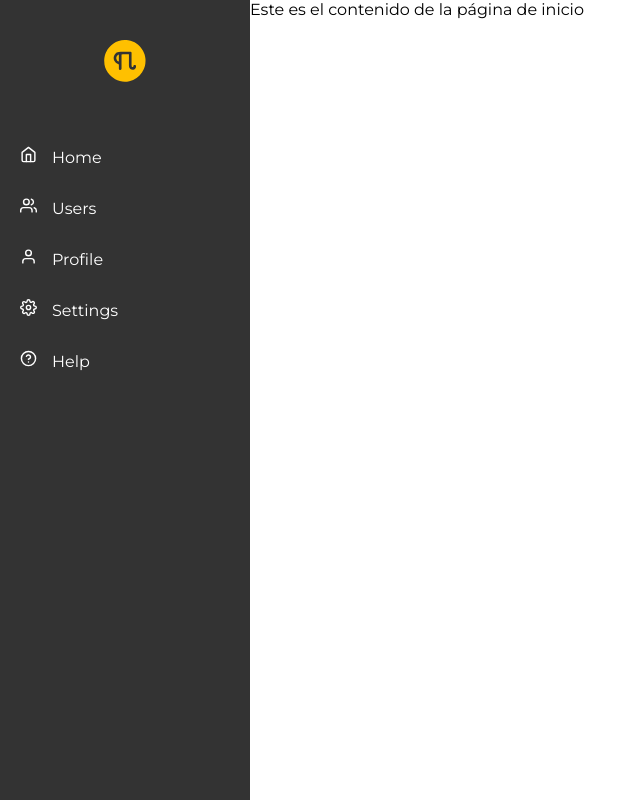
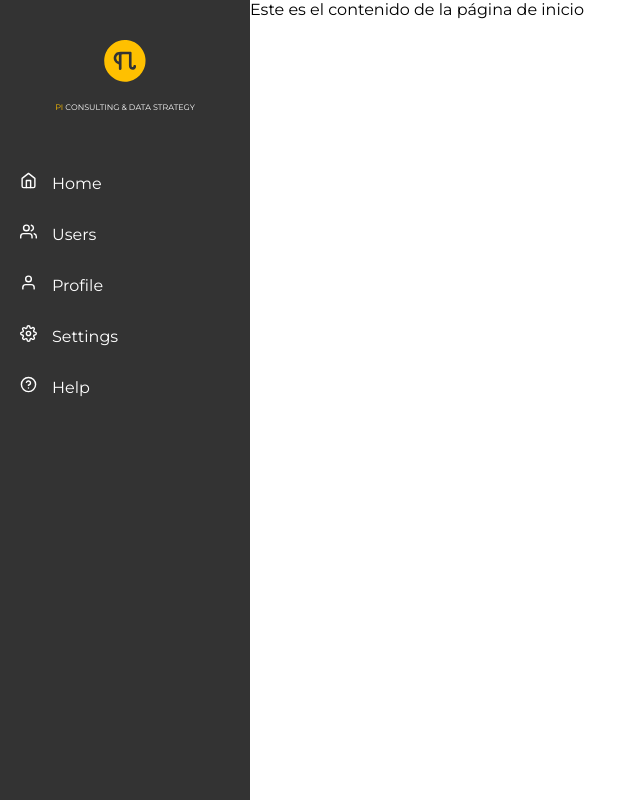
Before and after one commit to famicucci/pi-boilerplate, a Next.js app: page /home in a window 1280 px wide. Shown: the whole page, without its empty margins (0-640 px from the left). Built offline with nearby package versions, Linux system fonts and the light colour scheme.

Commit message:
Add logo text in menu

```diff
--- /dev/null
+++ b/app/home/components/Menu/LogoText.tsx
@@ -0,0 +1,10 @@
+import * as React from 'react';
+import styles from '../../styles/logoMini.module.css';
+
+export default function LogoText() {
+	return (
+		<span className={styles.text}>
+			<span className={styles.short}>Pi</span> Consulting & Data Strategy
+		</span>
+	);
+}
--- a/app/home/components/Menu/Menu.tsx
+++ b/app/home/components/Menu/Menu.tsx
@@ -1,6 +1,7 @@
 import { LogoMini } from '@/components/Logo';
 import styles from '../../styles/menu.module.css';
 import { ListItems } from './ListItems';
+import LogoText from './LogoText';
 
 export interface IMenuProps {
 	active: boolean;
@@ -27,6 +28,11 @@ export default function Menu(props: IMenuProps) {
 			>
 				<LogoMini />
 			</div>
+			{active && (
+				<div className={styles.containerLogoText}>
+					<LogoText />
+				</div>
+			)}
 			<ListItems />
 		</div>
 	);
--- /dev/null
+++ b/app/home/styles/logoMini.module.css
@@ -0,0 +1,10 @@
+.text {
+	color: #fff;
+	font-size: 0.5rem;
+	text-transform: uppercase;
+}
+
+.short {
+	font-size: 0.5rem;
+	color: rgba(255, 192, 0, 1);
+}
--- a/app/home/styles/menu.module.css
+++ b/app/home/styles/menu.module.css
@@ -33,3 +33,10 @@
 .sideMenuActive {
 	left: 0;
 }
+
+.containerLogoText {
+	display: flex;
+	align-items: center;
+	justify-content: center;
+	margin-top: calc(var(--base-spacing) * 2);
+}
```
